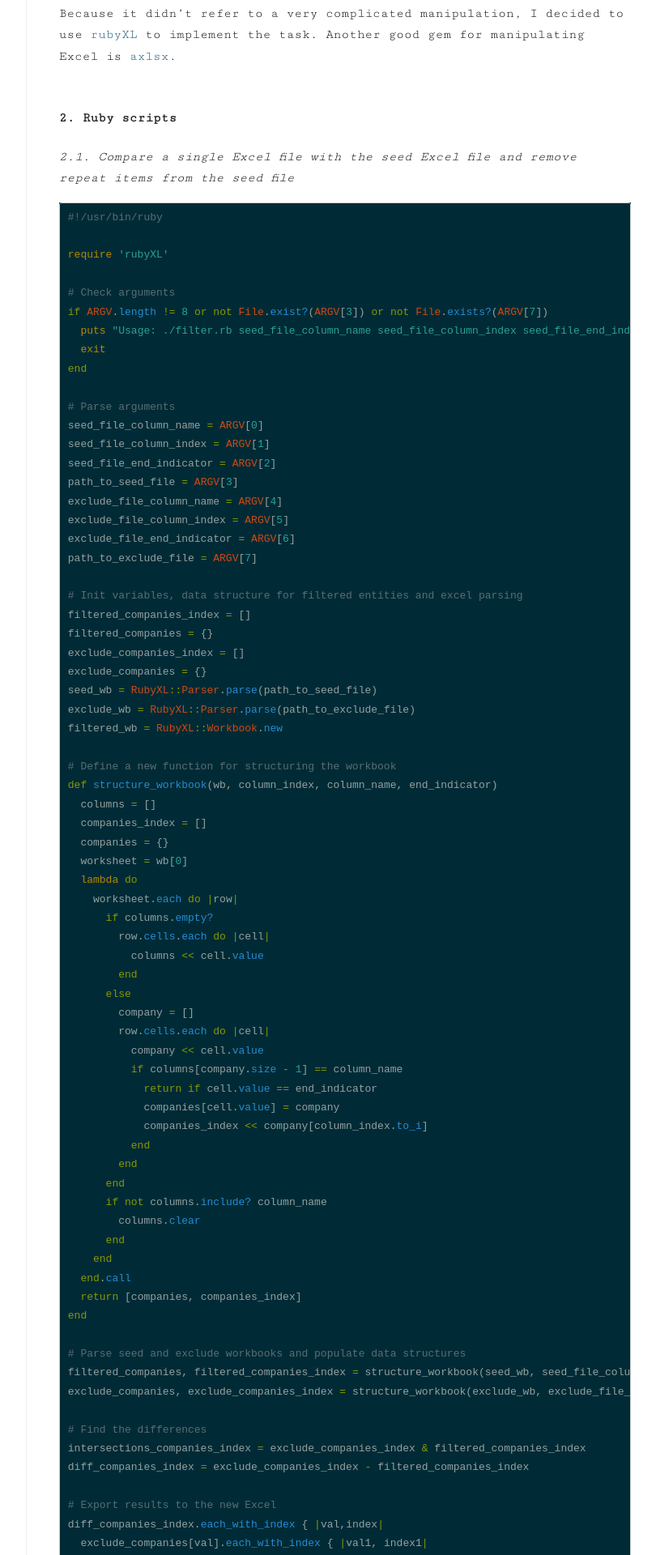
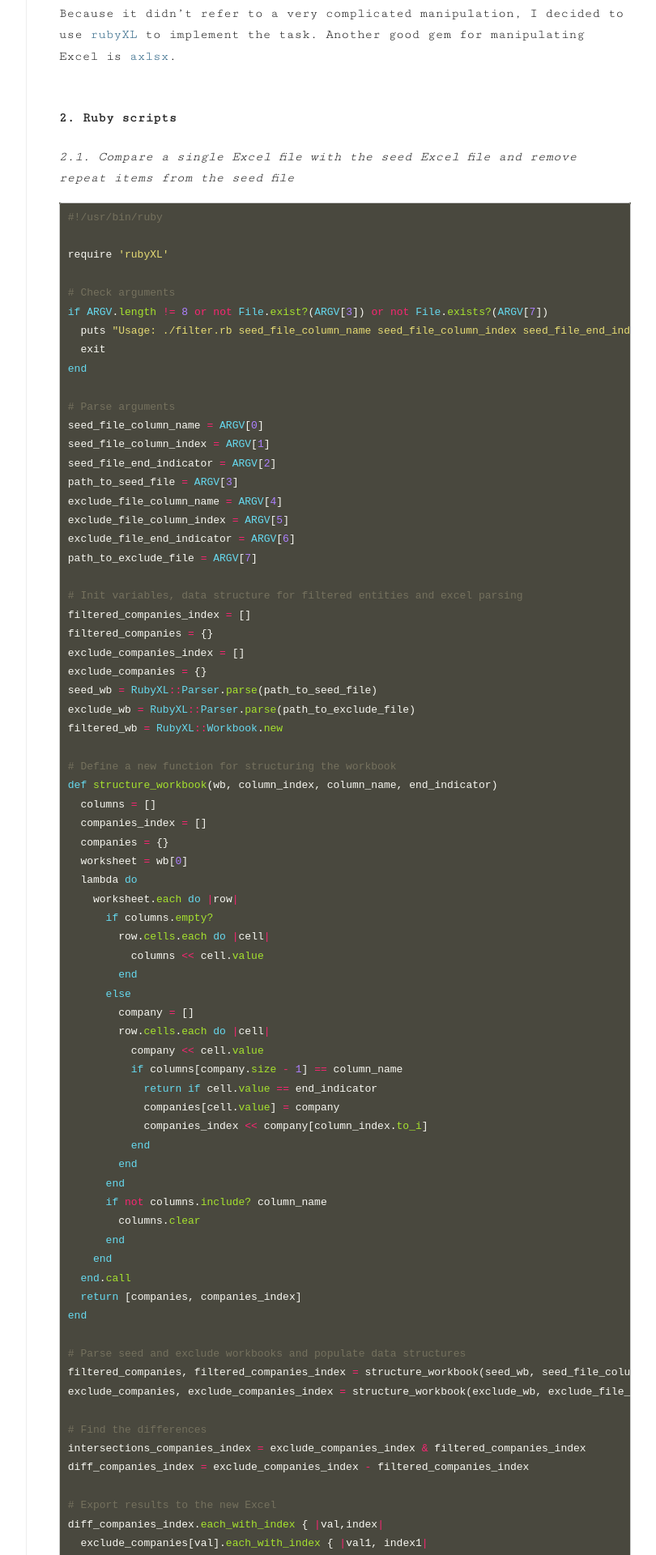
Before and after one commit to crabcanon/crabcanon.github.com, a Jekyll site: the page built from _posts/2016-02-04-manipulate-xlsx-by-ruby.md, in a window 1280 px wide. Shown: the part 542-2462 px from the top of the page at 81% size, without its empty margins (301-1111 px from the left). Built offline with Jekyll 4.4.1, drawn with Linux system fonts in a browser that asks for light colours; comment, search, counter and statistics services are not loaded.

Commit message:
Update syntax.css

```diff
--- a/assets/css/syntax.css
+++ b/assets/css/syntax.css
@@ -1,76 +1,72 @@
-.highlight { font-size: 14px; background-color: #002b36; color: #93a1a1;}
+.highlight { font-size: 14px; background-color: #49483e; color: #e4e4e4;}
 article > div.highlight pre {
   padding: 5px 7px; margin: 10px 0;
-  border: 1px solid #eee;
+  border: 1px solid #e5e5e5;
   overflow-x: scroll;
   word-wrap: normal !important;
 }
 pre code { line-height: 1.8;}
-.c { color: #586e75 } /* Comment */
-.err { color: #93a1a1 } /* Error */
-.g { color: #93a1a1 } /* Generic */
-.k { color: #859900 } /* Keyword */
-.l { color: #93a1a1 } /* Literal */
-.n { color: #93a1a1 } /* Name */
-.o { color: #859900 } /* Operator */
-.x { color: #cb4b16 } /* Other */
-.p { color: #93a1a1 } /* Punctuation */
-.cm { color: #586e75 } /* Comment.Multiline */
-.cp { color: #859900 } /* Comment.Preproc */
-.c1 { color: #586e75 } /* Comment.Single */
-.cs { color: #859900 } /* Comment.Special */
-.gd { color: #2aa198 } /* Generic.Deleted */
-.ge { color: #93a1a1; font-style: italic } /* Generic.Emph */
-.gr { color: #dc322f } /* Generic.Error */
-.gh { color: #cb4b16 } /* Generic.Heading */
-.gi { color: #859900 } /* Generic.Inserted */
-.go { color: #93a1a1 } /* Generic.Output */
-.gp { color: #93a1a1 } /* Generic.Prompt */
-.gs { color: #93a1a1; font-weight: bold } /* Generic.Strong */
-.gu { color: #cb4b16 } /* Generic.Subheading */
-.gt { color: #93a1a1 } /* Generic.Traceback */
-.kc { color: #cb4b16 } /* Keyword.Constant */
-.kd { color: #268bd2 } /* Keyword.Declaration */
-.kn { color: #859900 } /* Keyword.Namespace */
-.kp { color: #859900 } /* Keyword.Pseudo */
-.kr { color: #268bd2 } /* Keyword.Reserved */
-.kt { color: #dc322f } /* Keyword.Type */
-.ld { color: #93a1a1 } /* Literal.Date */
-.m { color: #2aa198 } /* Literal.Number */
-.s { color: #2aa198 } /* Literal.String */
-.na { color: #93a1a1 } /* Name.Attribute */
-.nb { color: #B58900 } /* Name.Builtin */
-.nc { color: #268bd2 } /* Name.Class */
-.no { color: #cb4b16 } /* Name.Constant */
-.nd { color: #268bd2 } /* Name.Decorator */
-.ni { color: #cb4b16 } /* Name.Entity */
-.ne { color: #cb4b16 } /* Name.Exception */
-.nf { color: #268bd2 } /* Name.Function */
-.nl { color: #93a1a1 } /* Name.Label */
-.nn { color: #93a1a1 } /* Name.Namespace */
-.nx { color: #93a1a1 } /* Name.Other */
-.py { color: #93a1a1 } /* Name.Property */
-.nt { color: #268bd2 } /* Name.Tag */
-.nv { color: #268bd2 } /* Name.Variable */
-.ow { color: #859900 } /* Operator.Word */
-.w { color: #93a1a1 } /* Text.Whitespace */
-.mf { color: #2aa198 } /* Literal.Number.Float */
-.mh { color: #2aa198 } /* Literal.Number.Hex */
-.mi { color: #2aa198 } /* Literal.Number.Integer */
-.mo { color: #2aa198 } /* Literal.Number.Oct */
-.sb { color: #586e75 } /* Literal.String.Backtick */
-.sc { color: #2aa198 } /* Literal.String.Char */
-.sd { color: #93a1a1 } /* Literal.String.Doc */
-.s2 { color: #2aa198 } /* Literal.String.Double */
-.se { color: #cb4b16 } /* Literal.String.Escape */
-.sh { color: #93a1a1 } /* Literal.String.Heredoc */
-.si { color: #2aa198 } /* Literal.String.Interpol */
-.sx { color: #2aa198 } /* Literal.String.Other */
-.sr { color: #dc322f } /* Literal.String.Regex */
-.s1 { color: #2aa198 } /* Literal.String.Single */
-.ss { color: #2aa198 } /* Literal.String.Symbol */
-.bp { color: #268bd2 } /* Name.Builtin.Pseudo */
-.vc { color: #268bd2 } /* Name.Variable.Class */
-.vg { color: #268bd2 } /* Name.Variable.Global */
-.vi { color: #268bd2 } /* Name.Variable.Instance */
-.il { color: #2aa198 } /* Literal.Number.Integer.Long */
+.hll { background-color: #49483e }
+.c { color: #75715e } /* Comment */
+.err { color: #960050; background-color: #1e0010 } /* Error */
+.k { color: #66d9ef } /* Keyword */
+.l { color: #ae81ff } /* Literal */
+.n { color: #f8f8f2 } /* Name */
+.o { color: #f92672 } /* Operator */
+.p { color: #f8f8f2 } /* Punctuation */
+.cm { color: #75715e } /* Comment.Multiline */
+.cp { color: #75715e } /* Comment.Preproc */
+.c1 { color: #75715e } /* Comment.Single */
+.cs { color: #75715e } /* Comment.Special */
+.ge { font-style: italic } /* Generic.Emph */
+.gs { font-weight: bold } /* Generic.Strong */
+.kc { color: #66d9ef } /* Keyword.Constant */
+.kd { color: #66d9ef } /* Keyword.Declaration */
+.kn { color: #f92672 } /* Keyword.Namespace */
+.kp { color: #66d9ef } /* Keyword.Pseudo */
+.kr { color: #66d9ef } /* Keyword.Reserved */
+.kt { color: #66d9ef } /* Keyword.Type */
+.ld { color: #e6db74 } /* Literal.Date */
+.m { color: #ae81ff } /* Literal.Number */
+.s { color: #e6db74 } /* Literal.String */
+.na { color: #a6e22e } /* Name.Attribute */
+.nb { color: #f8f8f2 } /* Name.Builtin */
+.nc { color: #a6e22e } /* Name.Class */
+.no { color: #66d9ef } /* Name.Constant */
+.nd { color: #a6e22e } /* Name.Decorator */
+.ni { color: #f8f8f2 } /* Name.Entity */
+.ne { color: #a6e22e } /* Name.Exception */
+.nf { color: #a6e22e } /* Name.Function */
+.nl { color: #f8f8f2 } /* Name.Label */
+.nn { color: #f8f8f2 } /* Name.Namespace */
+.nx { color: #a6e22e } /* Name.Other */
+.py { color: #f8f8f2 } /* Name.Property */
+.nt { color: #f92672 } /* Name.Tag */
+.nv { color: #f8f8f2 } /* Name.Variable */
+.ow { color: #f92672 } /* Operator.Word */
+.w { color: #f8f8f2 } /* Text.Whitespace */
+.mf { color: #ae81ff } /* Literal.Number.Float */
+.mh { color: #ae81ff } /* Literal.Number.Hex */
+.mi { color: #ae81ff } /* Literal.Number.Integer */
+.mo { color: #ae81ff } /* Literal.Number.Oct */
+.sb { color: #e6db74 } /* Literal.String.Backtick */
+.sc { color: #e6db74 } /* Literal.String.Char */
+.sd { color: #e6db74 } /* Literal.String.Doc */
+.s2 { color: #e6db74 } /* Literal.String.Double */
+.se { color: #ae81ff } /* Literal.String.Escape */
+.sh { color: #e6db74 } /* Literal.String.Heredoc */
+.si { color: #e6db74 } /* Literal.String.Interpol */
+.sx { color: #e6db74 } /* Literal.String.Other */
+.sr { color: #e6db74 } /* Literal.String.Regex */
+.s1 { color: #e6db74 } /* Literal.String.Single */
+.ss { color: #e6db74 } /* Literal.String.Symbol */
+.bp { color: #f8f8f2 } /* Name.Builtin.Pseudo */
+.vc { color: #f8f8f2 } /* Name.Variable.Class */
+.vg { color: #f8f8f2 } /* Name.Variable.Global */
+.vi { color: #f8f8f2 } /* Name.Variable.Instance */
+.il { color: #ae81ff } /* Literal.Number.Integer.Long */
+
+.gh { } /* Generic Heading & Diff Header */
+.gu { color: #75715e; } /* Generic.Subheading & Diff Unified/Comment? */
+.gd { color: #f92672; } /* Generic.Deleted & Diff Deleted */
+.gi { color: #a6e22e; } /* Generic.Inserted & Diff Inserted */
```
